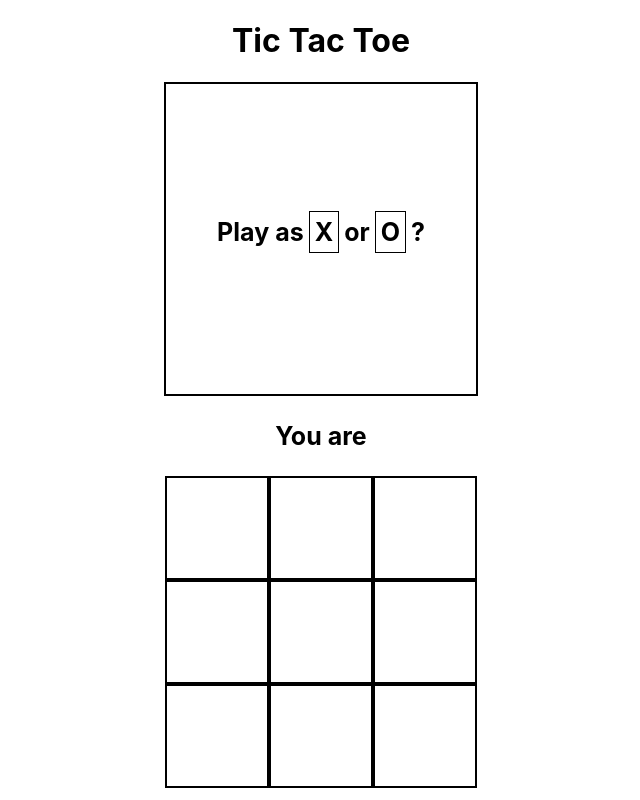
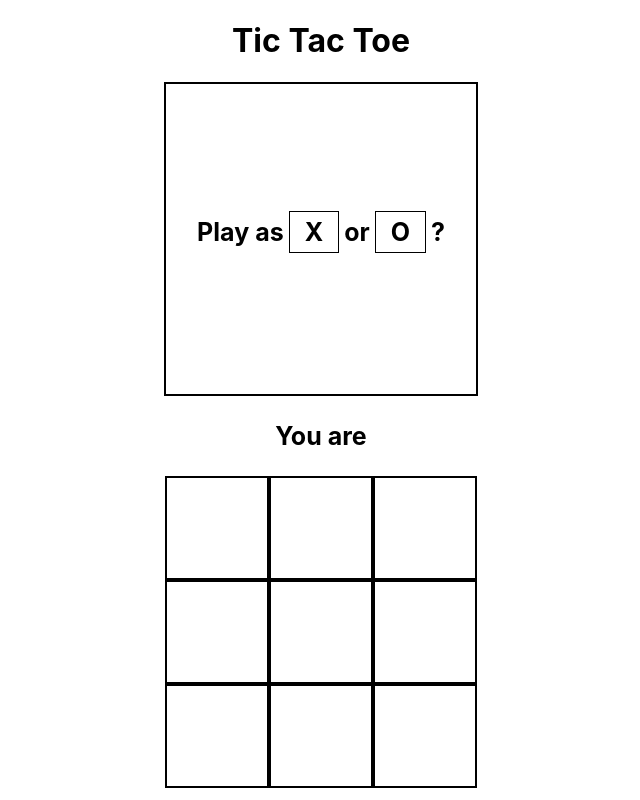
Before and after one commit to AmitP88/Tic-Tac-Toe-React-Redux, a React (Create React App) app: page / in a window 1280 px wide. Shown: the top 800 px of the page, without its empty margins (319-959 px from the left). Built offline with nearby package versions, Linux system fonts and the light colour scheme.

Commit message:
increased left and right padding on span elements

```diff
--- a/src/App.css
+++ b/src/App.css
@@ -48,7 +48,7 @@ h3 {
 
 span {
   border: solid 1px black;
-  padding: 5px;
+  padding: 5px 15px 5px 15px;
   margin-left: 5px;
   margin-right: 5px;
 }
```
